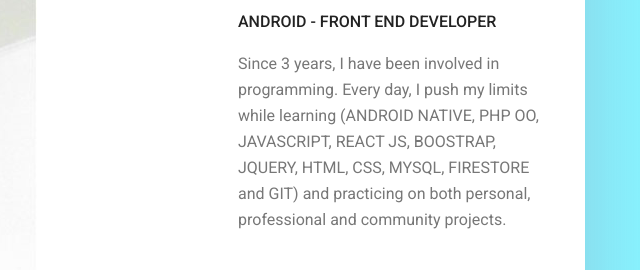
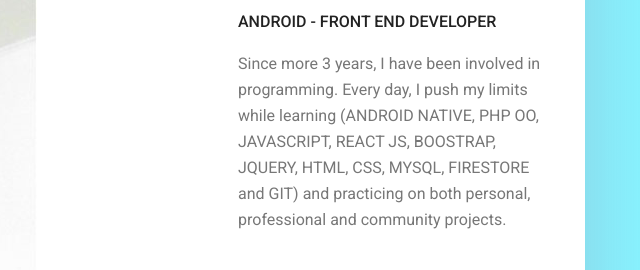
Before and after one commit to Nkeoualionel/Portfolio, a plain HTML site: page index.html in a window 1280 px wide. Shown: the part 400-670 px from the top of the page, 640-1280 px from the left. Drawn offline with Linux system fonts and the light colour scheme.

Commit message:
Update index.html

```diff
--- a/index.html
+++ b/index.html
@@ -39,7 +39,7 @@
 									<h6>Hello 👋 Everybody, i am</h6>
 									<h3>Lionel NKEOUA</h3>
 									<h4>Android - Front End Developer</h4>
-									<p>Since 3 years, I have been involved in programming. Every day, I push my limits while learning (ANDROID NATIVE, PHP OO,
+									<p>Since more 3 years, I have been involved in programming. Every day, I push my limits while learning (ANDROID NATIVE, PHP OO,
 									JAVASCRIPT, REACT JS, BOOSTRAP, JQUERY, HTML, CSS, MYSQL, FIRESTORE and GIT) and practicing on both personal, professional
 									and community projects.</p>
 									<ul class="list basic_info">
```
